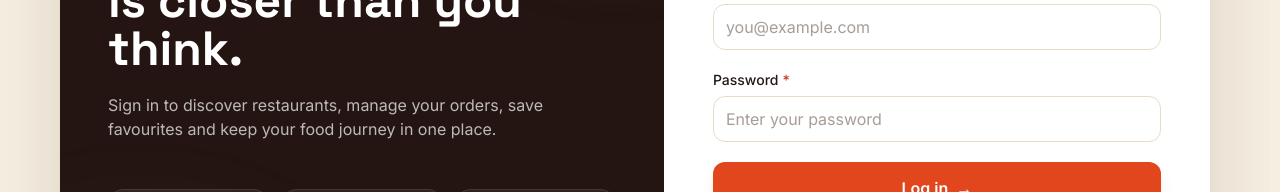
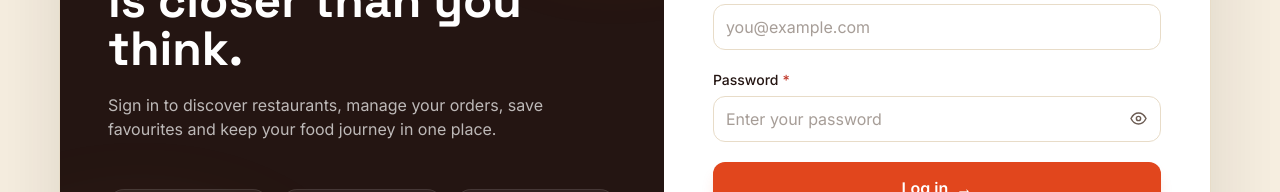
Before and after one commit to Timzee00/Delixious, a React (Vite) app in the folder frontend/: page /login in a window 1280 px wide. Shown: the part 361-553 px from the top of the page. Built offline with nearby package versions, Linux system fonts and the light colour scheme; no server answers.

Commit message:
Add accessible password visibility toggle to shared form fields

```diff
--- a/frontend/src/components/FormField.jsx
+++ b/frontend/src/components/FormField.jsx
@@ -1,4 +1,4 @@
-import { useId } from 'react';
+import { useId, useState } from 'react';
 
 /**
  * Canonical form field for customer, partner and admin forms.
@@ -10,6 +10,7 @@ export default function FormField({
   helpText, disabled = false, className = '', ...fieldProps
 }) {
   const generatedId = useId();
+  const [passwordVisible, setPasswordVisible] = useState(false);
   const fieldId = id || generatedId;
   const hintId = `${fieldId}-hint`;
   const errorId = `${fieldId}-error`;
@@ -34,6 +35,29 @@ export default function FormField({
       </label>
       {as === 'textarea' ? (
         <textarea {...common} rows={rows} className={`${sharedClassName} min-h-24 resize-none`} />
+      ) : type === 'password' ? (
+        <div className="relative">
+          <input {...common} type={passwordVisible ? 'text' : 'password'} autoComplete={fieldProps.autoComplete || 'current-password'} className={`${sharedClassName} pr-12`} />
+          <button
+            type="button"
+            onClick={() => setPasswordVisible(value => !value)}
+            aria-label={passwordVisible ? 'Hide password' : 'Show password'}
+            aria-pressed={passwordVisible}
+            className="absolute inset-y-0 right-0 grid w-11 place-items-center rounded-r-xl text-ink-soft transition hover:text-pepper focus-visible:outline focus-visible:outline-2 focus-visible:outline-pepper"
+          >
+            {passwordVisible ? (
+              <svg viewBox="0 0 24 24" width="19" height="19" fill="none" stroke="currentColor" strokeWidth="1.8" strokeLinecap="round" strokeLinejoin="round" aria-hidden="true">
+                <path d="M3 3l18 18M10.6 10.6a2 2 0 0 0 2.8 2.8" />
+                <path d="M9.9 5.2A11.7 11.7 0 0 1 12 5c5.5 0 9 7 9 7a16 16 0 0 1-3.2 4.1M6.2 6.2C4.1 7.7 3 12 3 12s3.5 7 9 7a10.7 10.7 0 0 0 4.2-.8" />
+              </svg>
+            ) : (
+              <svg viewBox="0 0 24 24" width="19" height="19" fill="none" stroke="currentColor" strokeWidth="1.8" strokeLinecap="round" strokeLinejoin="round" aria-hidden="true">
+                <path d="M2.5 12s3.5-7 9.5-7 9.5 7 9.5 7-3.5 7-9.5 7-9.5-7-9.5-7Z" />
+                <circle cx="12" cy="12" r="2.7" />
+              </svg>
+            )}
+          </button>
+        </div>
       ) : (
         <input {...common} type={type} />
       )}
```
